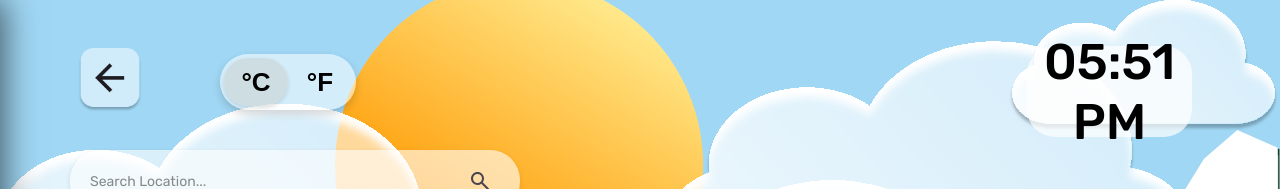
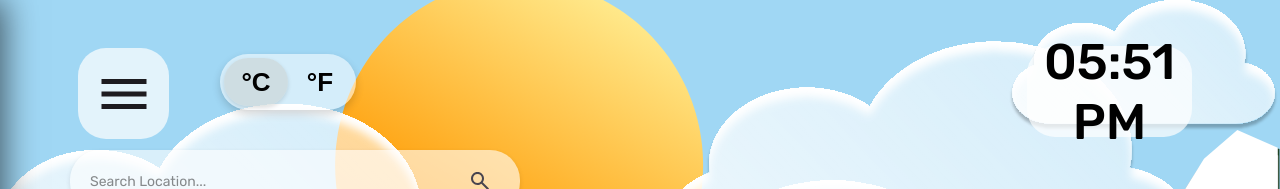
Before and after one commit to Manveen-SIngh/GUIs-Group-49, a React (Create React App) app in the folder weather-app/: page /Metrics in a window 1280 px wide. Shown: the top 189 px of the page. Built offline with nearby package versions, Linux system fonts and the light colour scheme; no server answers.

Commit message:
Made top left buttons on metrics and todays weather pages side bar buttons instead of back buttons

```diff
--- a/weather-app/src/TodayWeather.js
+++ b/weather-app/src/TodayWeather.js
@@ -1,8 +1,8 @@
 import { useState, useEffect } from "react";
-import { useNavigate } from "react-router-dom";
 import bg from "./assets/PartlyCloudy.png";
 import "./TodayWeather.css";
-import backBtn from './assets/BackBtn.png';
+import menuIcon from './assets/menu.svg';
+import { useSidebar } from "./Sidebar";
 import sunnyIcon      from './assets/weather-icons/Sunny.svg';
 import cloudsIcon     from './assets/weather-icons/clouds.svg';
 import rainyIcon      from './assets/weather-icons/rainy.svg';
@@ -27,7 +27,7 @@ const getConditionIcon = (condition) => {
 };
 
 function TodayWeather() {
-  const navigate = useNavigate();
+  const { open } = useSidebar();
   const [searchQuery, setSearchQuery] = useState("");
   const [weather, setWeather] = useState(null);
   const [error, setError] = useState("");
@@ -90,12 +90,15 @@ function TodayWeather() {
 
       {/* TOP */}
       <nav className="top-nav">
-        <img
-          src={backBtn}
-          alt="Back"
-          onClick={() => navigate('/WeatherPage')}
-          style={{ width: 64, height: 64, cursor: "pointer" }}
-        />
+        <div className="top-button-box">
+          <img
+            src={menuIcon}
+            alt="menuIcon"
+            className="weather-page-menu-button"
+            onClick={open}
+            style={{ cursor: 'pointer' }}
+          />
+        </div>
 
         <div className="toggle-pill toggle-shift">
           <div className={`toggle-opt ${tempUnit === "C" ? "active" : ""}`} onClick={() => setTempUnit("C")}>°C</div>
--- a/weather-app/src/components/TopBarMetricPage.js
+++ b/weather-app/src/components/TopBarMetricPage.js
@@ -1,10 +1,10 @@
 import { useState } from "react";
-import { useNavigate } from "react-router-dom";
-import backIcon from "../assets/BackBtn.png";
+import menuIcon from "../assets/menu.svg";
+import { useSidebar } from "../Sidebar";
 import Clock from "./Clock";
 
 export default function TopBarMetricPage() {
-  const navigate = useNavigate();
+  const { open } = useSidebar();
   const [unit, setUnit] = useState("C");
 
   return (
@@ -17,19 +17,18 @@ export default function TopBarMetricPage() {
         fontFamily: "Rubik",
       }}
     >
-      <img
-        src={backIcon}
-        alt="back"
-        onClick={() => navigate('/WeatherPage')}
-        style={{
-          width: 64,
-          height: 64,
-          position: "absolute",
-          left: 8,
-          top: 8,
-          cursor: "pointer",
-        }}
-      />
+      <div
+        className="top-button-box"
+        style={{ position: "absolute", left: 8, top: 8 }}
+      >
+        <img
+          src={menuIcon}
+          alt="menuIcon"
+          className="weather-page-menu-button"
+          onClick={open}
+          style={{ cursor: 'pointer' }}
+        />
+      </div>
 
       <div
         style={{
```
